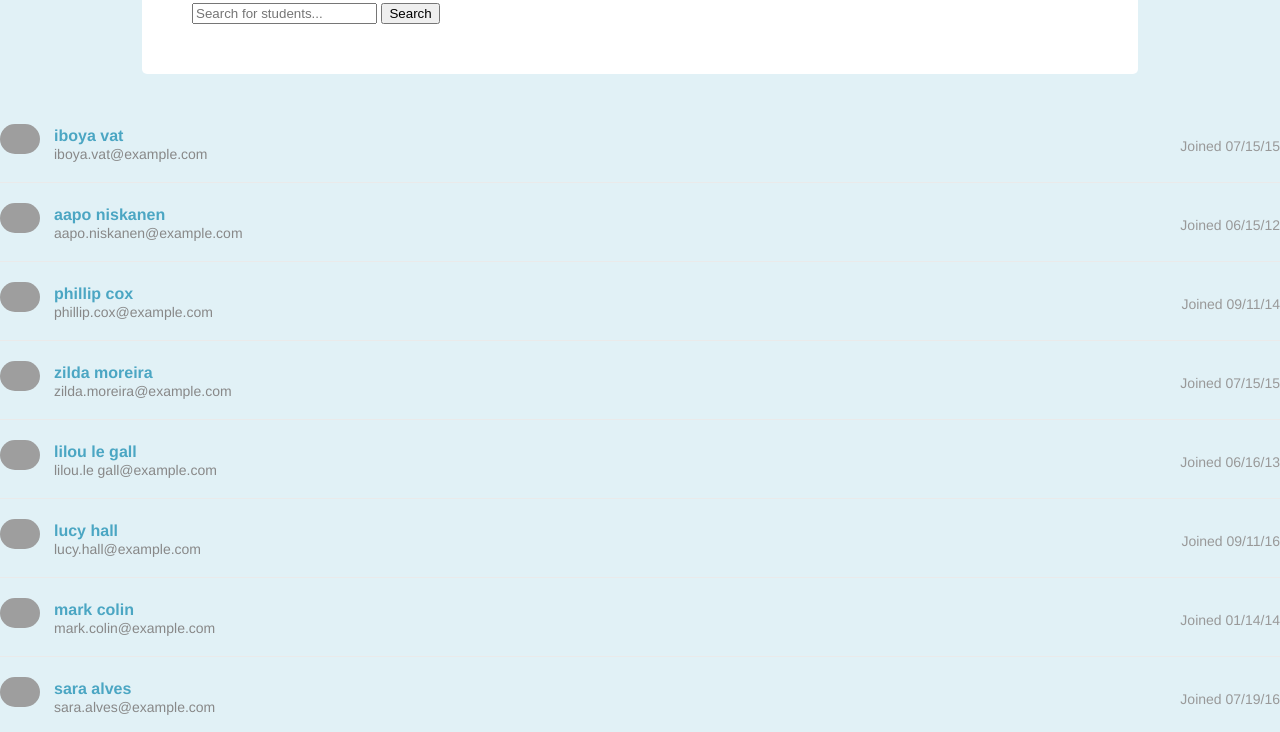
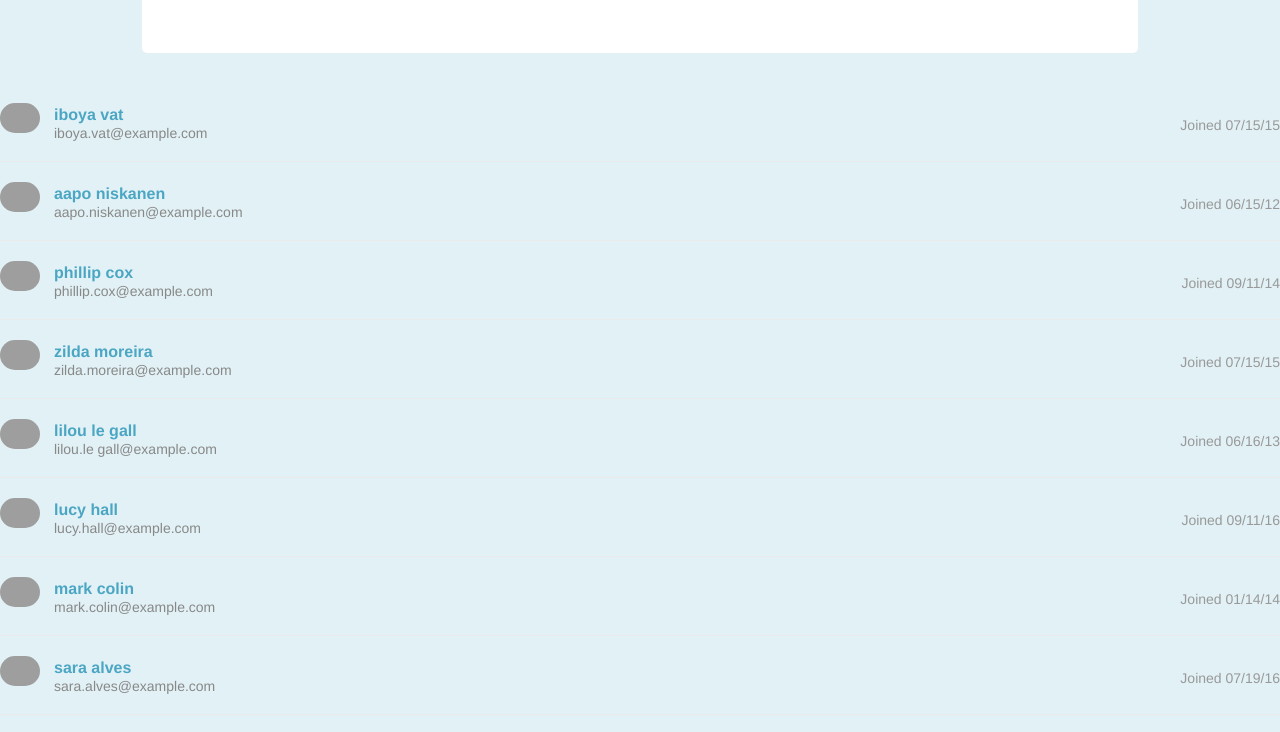
Before and after one commit to susanhart/Project-2-, a plain HTML site: page list_pagination_and_filtering-v1/index.html in a window 1280 px wide. Shown: the part 139-871 px from the top of the page. Drawn offline with Linux system fonts and the light colour scheme; grey boxes are pictures that could not be loaded.

Commit message:
Commit
Took out extra HTML code

```diff
--- a/list_pagination_and_filtering-v1/index.html
+++ b/list_pagination_and_filtering-v1/index.html
@@ -15,11 +15,6 @@
 
       </div>
 
-      <input type="text" placeholder="Search for students...">
-
-    </
-    input>
-    <button>Search</button>
 </div>
 
       <ul class="student-list">
```
